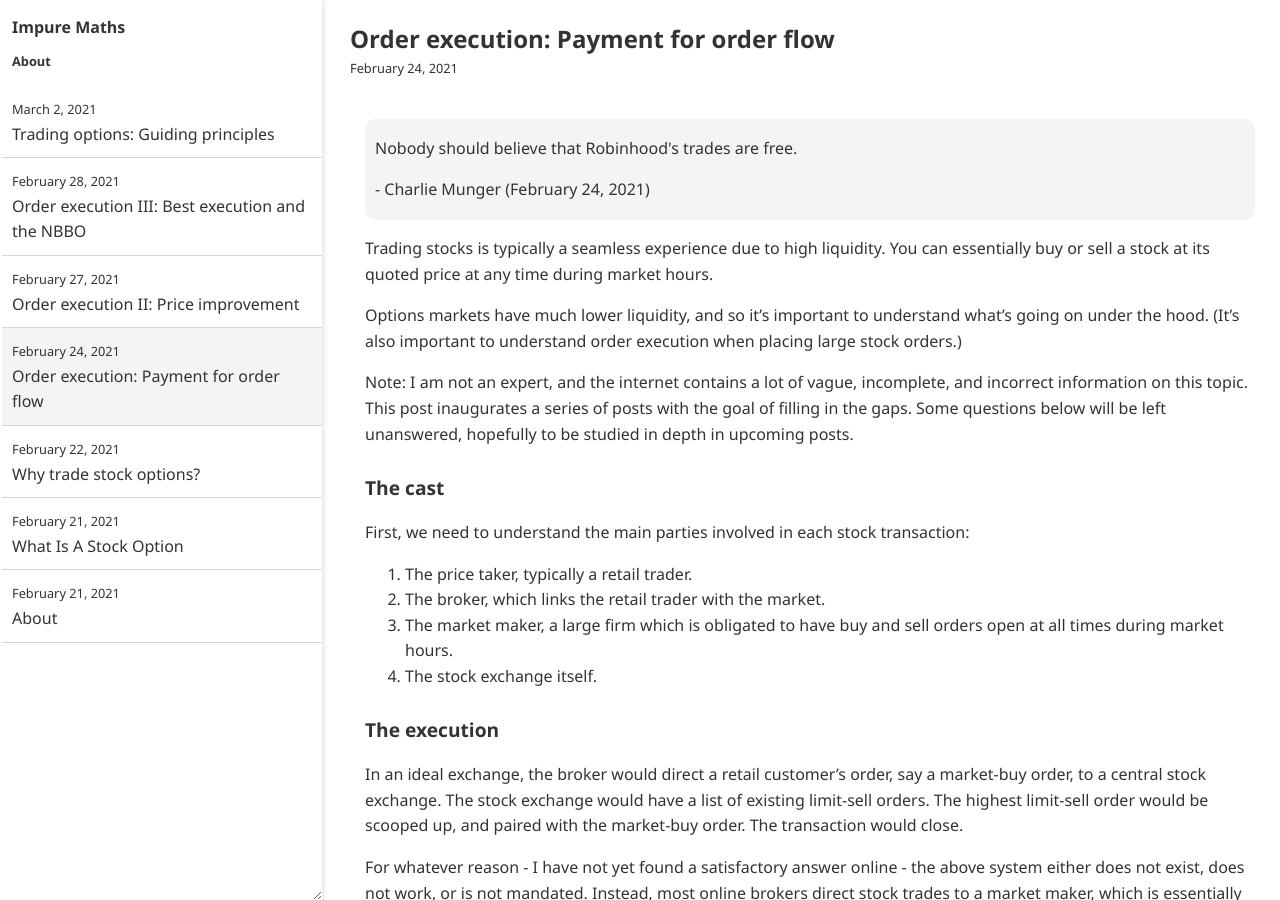
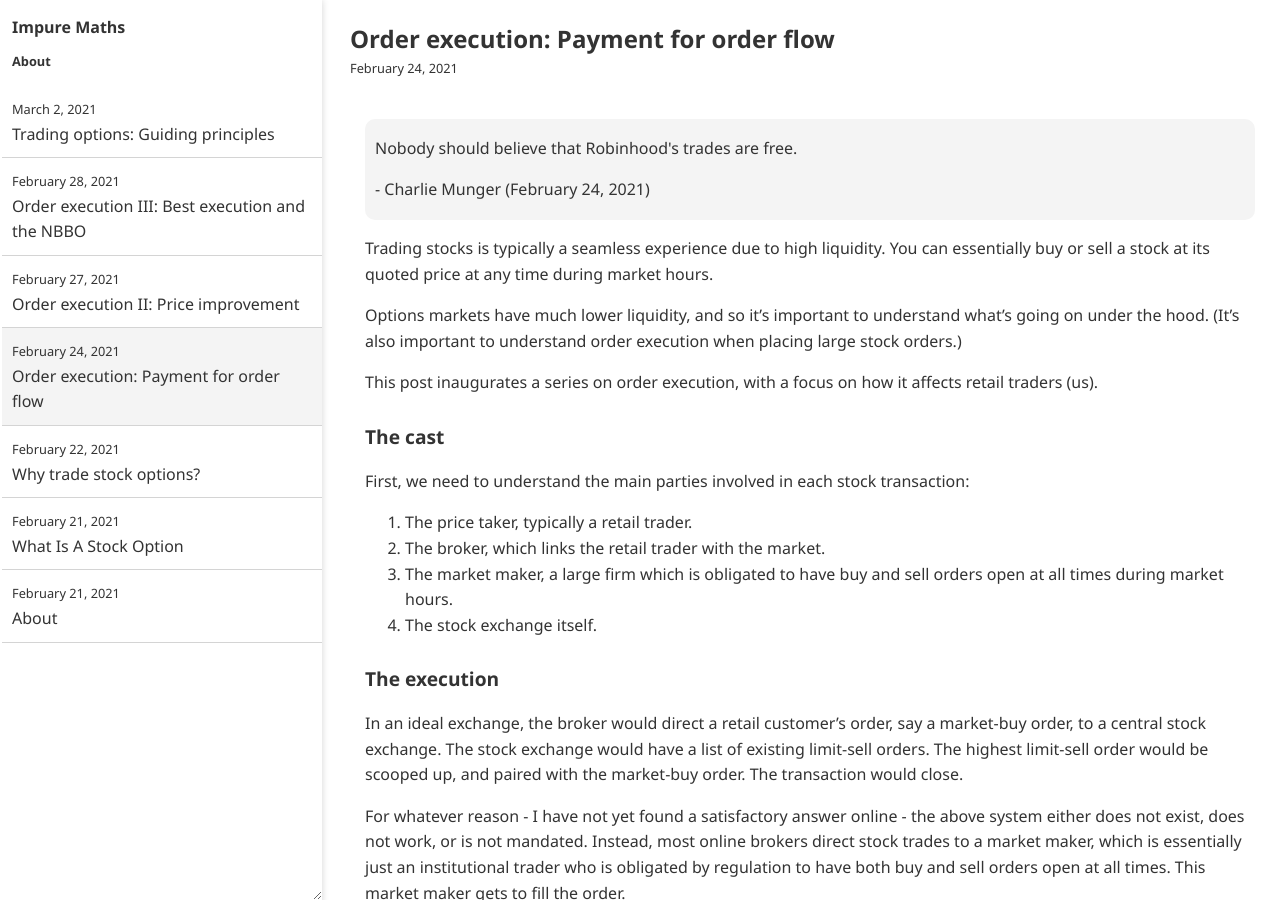
Before and after one commit to impuremaths/impuremaths.github.io, a Jekyll site: the page built from _posts/2021-02-24-order-execution.md, in a window 1280 px wide and 900 px high. Built offline with Jekyll 4.4.1, drawn with Linux system fonts in a browser that asks for light colours.

Commit message:
Update 2021-02-24-order-execution.md

```diff
--- a/_posts/2021-02-24-order-execution.md
+++ b/_posts/2021-02-24-order-execution.md
@@ -12,7 +12,7 @@ Trading stocks is typically a seamless experience due to high liquidity. You can
 
 Options markets have much lower liquidity, and so it's important to understand what's going on under the hood. (It's also important to understand order execution when placing large stock orders.)
 
-Note: I am not an expert, and the internet contains a lot of vague, incomplete, and incorrect information on this topic. This post inaugurates a series of posts with the goal of filling in the gaps. Some questions below will be left unanswered, hopefully to be studied in depth in upcoming posts.
+This post inaugurates a series on order execution, with a focus on how it affects retail traders (us).
 
 ### The cast
 
```
